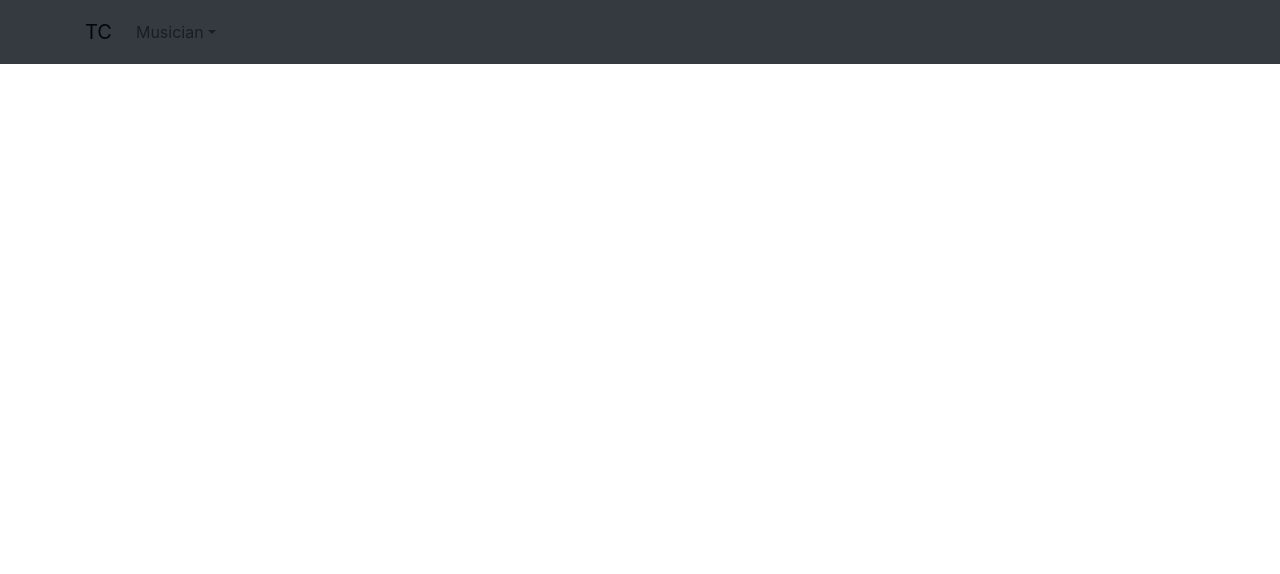
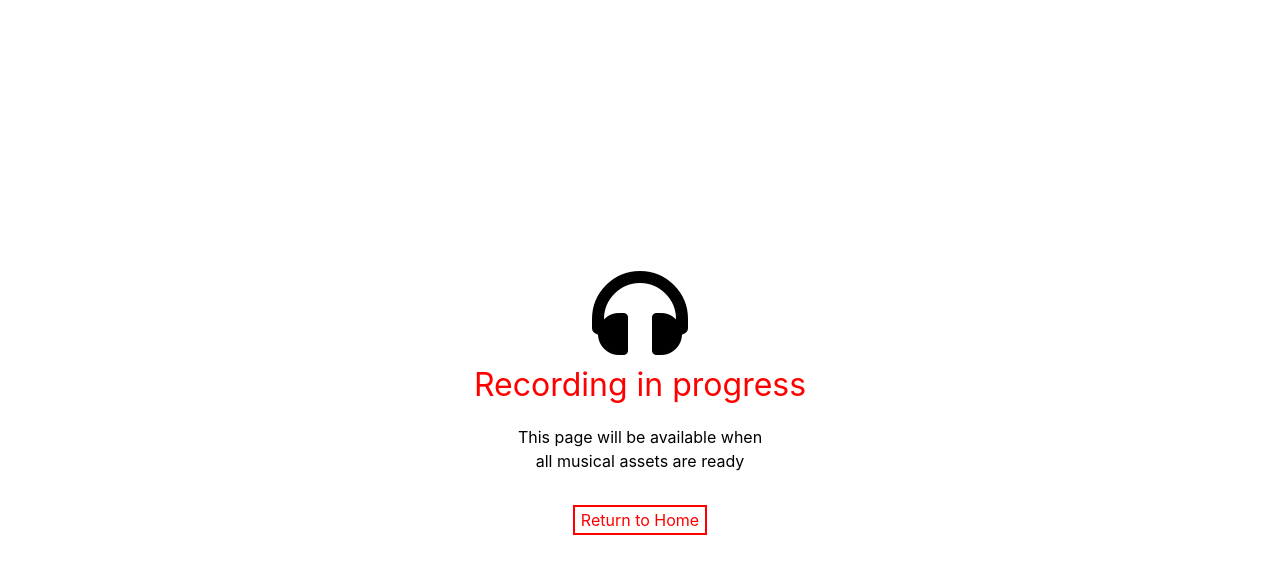
Before and after one commit to TChristensenDrumz/Portfolio, a React (Create React App) app: page /music in a window 1280 px wide. Shown: the top 574 px of the page. Built offline with nearby package versions, Linux system fonts and the light colour scheme.

Commit message:
placeholder pages

```diff
--- a/src/pages/Musician/Musician.css
+++ b/src/pages/Musician/Musician.css
@@ -0,0 +1,43 @@
+.music {
+  width: 100vw;
+  height: 100vh;
+
+  display: flex;
+  flex-direction: column;
+  justify-content: center;
+  align-items: center;
+}
+
+.m-icon {
+  font-size: 6rem;
+  color: rgb(0, 0, 0);
+}
+
+.m-header {
+  font-size: 2rem;
+  color: rgb(255, 0, 0);
+  padding-bottom: 1rem;
+}
+
+.m-text {
+  font-size: 1rem;
+  color: rgb(0, 0, 0);
+}
+
+.m-pb {
+  padding-bottom: 2rem;
+}
+
+.m-button {
+  color: rgb(255, 0, 0);
+  background-color: transparent;
+  border-style: solid;
+  border-color: rgb(255, 0, 0);
+  transition: background-color 0.5s ease, color 0.5s ease;
+}
+
+.m-button:hover,
+.m-button:focus {
+  background-color: rgb(255, 0, 0);
+  color: white;
+}
--- a/src/pages/Musician/Musician.jsx
+++ b/src/pages/Musician/Musician.jsx
@@ -1,5 +1,6 @@
 import React from "react";
 import { Helmet } from "react-helmet";
+import { useHistory } from "react-router";
 
 // Layout
 import Layout from "../../layout/Layout";
@@ -8,12 +9,24 @@ import Layout from "../../layout/Layout";
 import "./Musician.css";
 
 function Musician() {
+  const history = useHistory();
+
   return (
     <>
       <Helmet>
         <title>Terrapin Christensen | Musician</title>
       </Helmet>
-      <Layout type="Music"></Layout>
+      {/* <Layout type="Music"></Layout> */}
+      <div className="music">
+        <i class="fas fa-headphones m-icon"></i>
+        <div className="m-header">Recording in progress</div>
+        {/* <div className="m-header">in progress</div> */}
+        <div className="m-text">This page will be available when</div>
+        <div className="m-text m-pb">all musical assets are ready</div>
+        <button className="m-button" onClick={() => history.push("/")}>
+          Return to Home
+        </button>
+      </div>
     </>
   );
 }
--- a/src/pages/ProductManager/ProductManager.css
+++ b/src/pages/ProductManager/ProductManager.css
@@ -0,0 +1,43 @@
+.product-manager {
+  width: 100vw;
+  height: 100vh;
+
+  display: flex;
+  flex-direction: column;
+  justify-content: center;
+  align-items: center;
+}
+
+.pm-icon {
+  font-size: 6rem;
+  color: rgb(231, 158, 0);
+}
+
+.pm-header {
+  font-size: 2rem;
+  color: rgb(99, 99, 99);
+}
+
+.pm-pb {
+  padding-bottom: 1rem;
+}
+
+.pm-text {
+  font-size: 1.2rem;
+  color: rgb(170, 170, 170);
+  padding-bottom: 2rem;
+}
+
+.pm-button {
+  color: rgb(231, 158, 0);
+  background-color: transparent;
+  border-style: solid;
+  border-color: rgb(231, 158, 0);
+  transition: background-color 0.5s ease, color 0.5s ease;
+}
+
+.pm-button:hover,
+.pm-button:focus {
+  background-color: rgb(231, 158, 0);
+  color: white;
+}
--- a/src/pages/ProductManager/ProductManager.jsx
+++ b/src/pages/ProductManager/ProductManager.jsx
@@ -1,5 +1,6 @@
 import React from "react";
 import { Helmet } from "react-helmet";
+import { useHistory } from "react-router";
 
 // Layout
 import Layout from "../../layout/Layout";
@@ -8,12 +9,23 @@ import Layout from "../../layout/Layout";
 import "./ProductManager.css";
 
 function ProductManager() {
+  const history = useHistory();
+
   return (
     <>
       <Helmet>
         <title>Terrapin Christensen | Product Manager</title>
       </Helmet>
-      <Layout type="Product"></Layout>
+      {/* <Layout type="Product"></Layout> */}
+      <div className="product-manager">
+        <i class="fas fa-hard-hat pm-icon"></i>
+        <div className="pm-header">This page is</div>
+        <div className="pm-header pm-pb">under construction</div>
+        <div className="pm-text">Please try again later</div>
+        <button className="pm-button" onClick={() => history.push("/")}>
+          Return to Home
+        </button>
+      </div>
     </>
   );
 }
```
